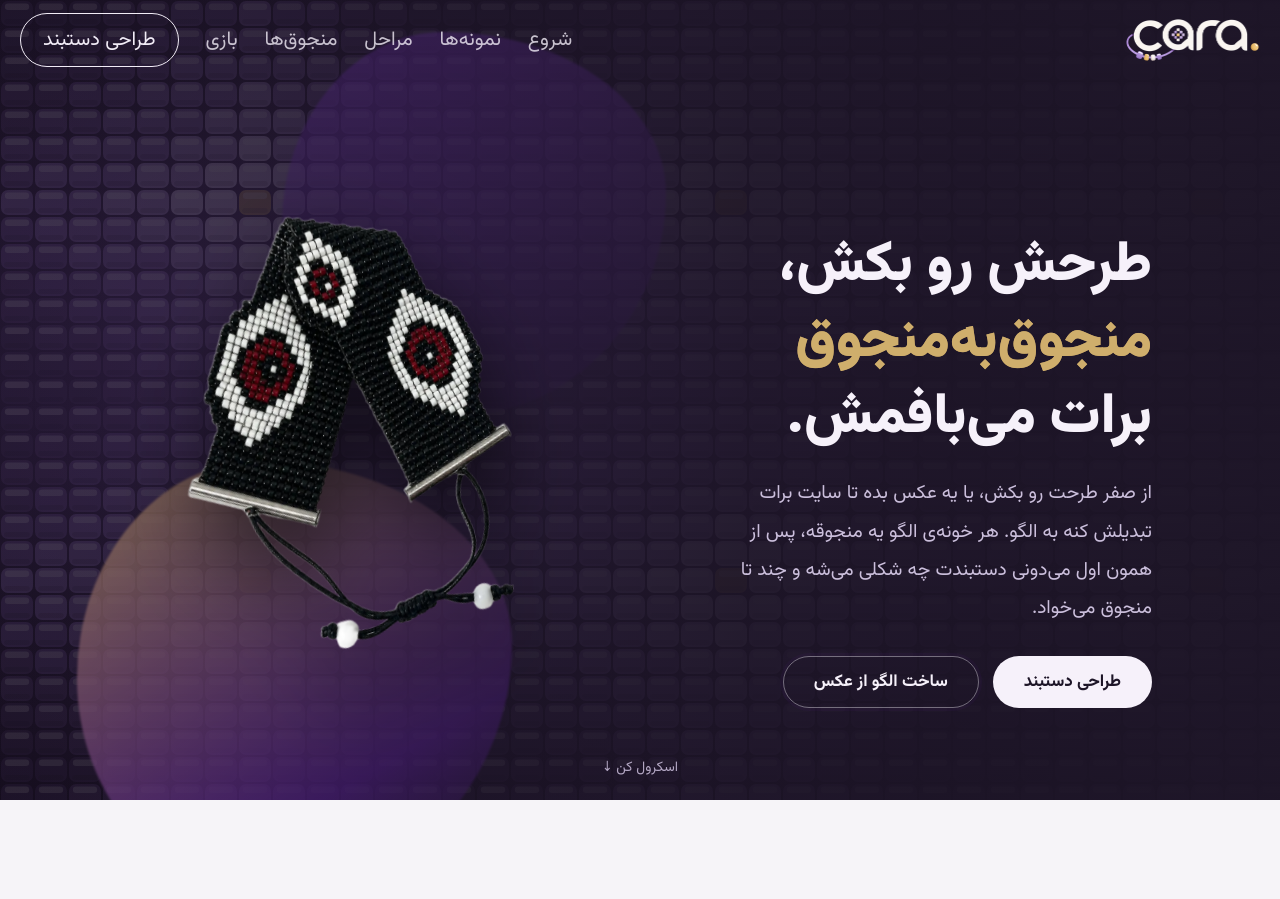
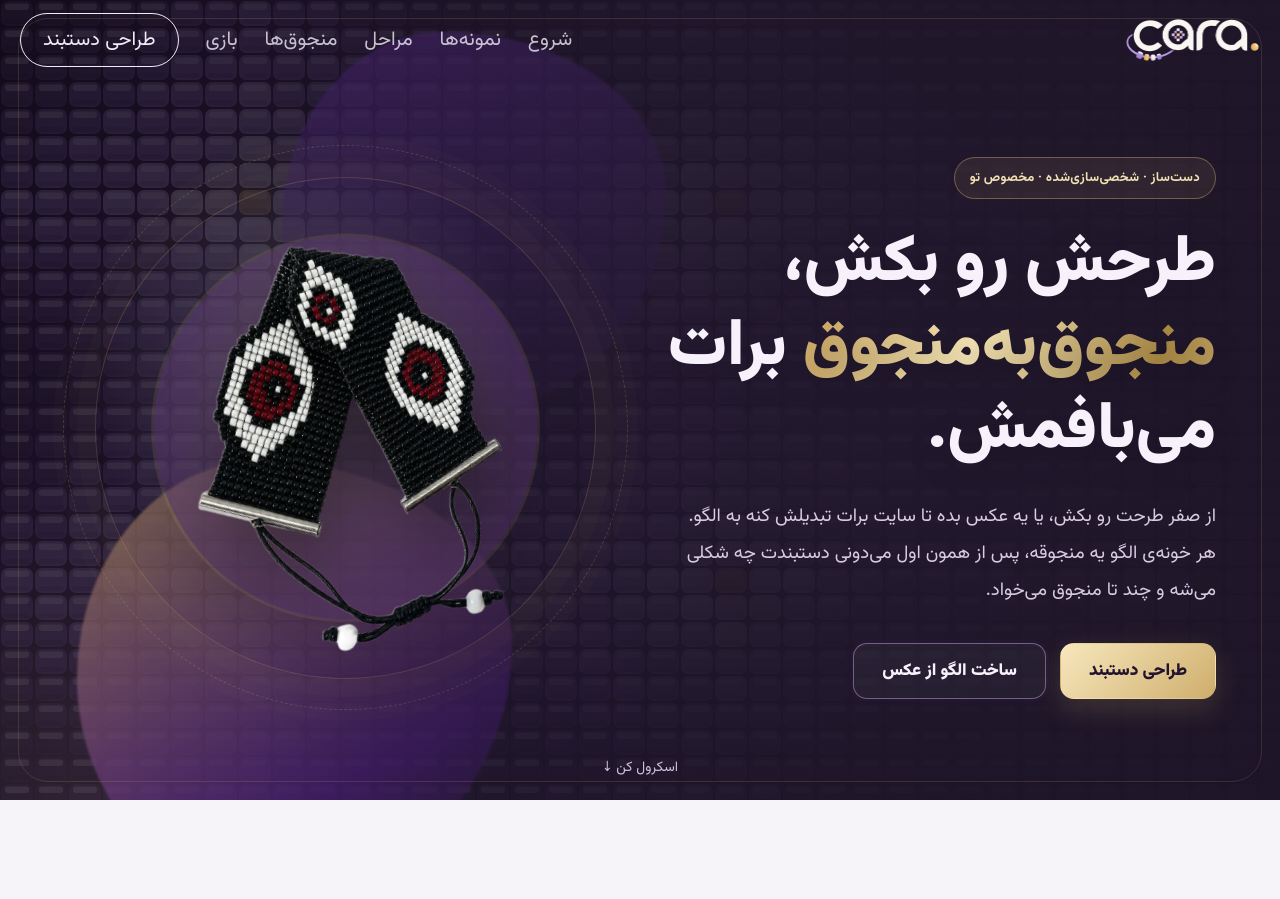
Before and after one commit to caraww/cara, a website: page index.html in a window 1280 px wide. Shown: the top 899 px of the page. Drawn offline with Linux system fonts and the light colour scheme.

Commit message:
Give Cara a bolder premium homepage hero
* Give Cara homepage a bolder premium product hero

* Refresh homepage stylesheet cache versions

```diff
--- a/css/hero.css
+++ b/css/hero.css
@@ -63,3 +63,145 @@
   .hero2 .hero-copy p{font-size:14.5px;line-height:1.8;margin-bottom:14px}
 }
 @media (max-width:360px){.hero2 .hero-copy .btns .btn{font-size:13px;padding:0 6px}}
+
+
+/* Cara art-direction refresh: a more dramatic, unmistakable product hero */
+.hero.hero2 {
+  background:
+    radial-gradient(ellipse 38% 72% at 74% 48%, rgba(115, 71, 146, .42), transparent 78%),
+    radial-gradient(ellipse 40% 58% at 10% 100%, rgba(184, 151, 90, .15), transparent 72%),
+    linear-gradient(125deg, #100a18 0%, #21142f 48%, #160d21 100%);
+}
+.hero.hero2::before {
+  content: "";
+  position: absolute;
+  inset: 18px;
+  border: 1px solid rgba(207, 174, 108, .17);
+  border-radius: 30px;
+  pointer-events: none;
+  z-index: 1;
+}
+.hero2 .hero-copy {
+  max-width: 640px;
+  padding: 26px 0 26px 12px;
+}
+.hero2 .hero-copy::before {
+  content: "دست‌ساز · شخصی‌سازی‌شده · مخصوص تو";
+  display: inline-flex;
+  align-items: center;
+  gap: 10px;
+  margin-bottom: 24px;
+  padding: 7px 15px;
+  border: 1px solid rgba(207, 174, 108, .42);
+  border-radius: 999px;
+  background: rgba(207, 174, 108, .09);
+  color: #f3e2b4;
+  font-size: 13px;
+  font-weight: 700;
+  letter-spacing: .02em;
+}
+.hero2 .hero-copy h1 {
+  font-size: clamp(42px, 5.1vw, 76px);
+  line-height: 1.28;
+  max-width: 11.5em;
+  text-wrap: pretty;
+  text-shadow: 0 8px 34px rgba(0,0,0,.18);
+}
+.hero2 .hero-copy h1 .gilt {
+  background: linear-gradient(110deg, #a7853f 0%, #f7e7b8 34%, #cfae6c 62%, #f7e7b8 78%, #a7853f 100%);
+  background-size: 220% 100%;
+  -webkit-background-clip: text;
+  background-clip: text;
+  color: transparent;
+}
+.hero2 .hero-copy p {
+  max-width: 31em;
+  margin-top: 24px;
+  margin-bottom: 34px;
+  color: #d7cce2;
+  font-size: clamp(17px, 1.45vw, 20px);
+}
+.hero2 .hero-copy .btns .btn {
+  min-height: 56px;
+  padding-inline: 28px;
+  border-radius: 14px;
+  font-weight: 800;
+}
+.hero2 .hero-copy .btns .btn.light {
+  background: linear-gradient(135deg, #f7e7bd, #cfae6c);
+  color: #21142f;
+  box-shadow: 0 10px 28px rgba(184,151,90,.23);
+}
+.hero2 .hero-copy .btns .btn.light:hover {
+  transform: translateY(-3px);
+  box-shadow: 0 16px 34px rgba(184,151,90,.32);
+}
+.hero2 .hero-copy .btns .btn.ghost {
+  background: rgba(255,255,255,.035);
+  border-color: rgba(238,226,248,.36);
+}
+.prod {
+  isolation: isolate;
+  min-width: 0;
+}
+.prod::before {
+  content: "";
+  position: absolute;
+  z-index: -1;
+  width: min(39vw, 560px);
+  aspect-ratio: 1;
+  border-radius: 50%;
+  background:
+    radial-gradient(circle at 42% 38%, rgba(255,255,255,.13), transparent 54%),
+    radial-gradient(circle, rgba(94,57,117,.48) 0 54%, rgba(207,174,108,.13) 54.3% 54.8%, transparent 55.2%);
+  border: 1px solid rgba(207,174,108,.22);
+  box-shadow: 0 0 0 18px rgba(207,174,108,.025), 0 0 0 42px rgba(207,174,108,.018);
+}
+.prod::after {
+  content: "";
+  position: absolute;
+  z-index: -1;
+  width: min(44vw, 620px);
+  aspect-ratio: 1;
+  border-radius: 50%;
+  border: 1px dashed rgba(207,174,108,.22);
+  transform: rotate(-14deg);
+}
+.prod img {
+  height: min(82vh, 790px);
+  max-width: 94%;
+  transform: rotateY(14deg) rotateZ(-8deg) scale(1.04);
+  filter: drop-shadow(0 36px 44px rgba(0,0,0,.52)) drop-shadow(0 0 32px rgba(207,174,108,.10));
+}
+.fc {
+  background: rgba(25, 15, 37, .78);
+  border-color: rgba(207,174,108,.48);
+  box-shadow: 0 14px 36px rgba(0,0,0,.22);
+}
+.fc b { color: #f7e7bd; }
+.hint { color: #d0c0df; }
+@media (min-width: 821px) {
+  .hero2 .hero-copy { justify-self: end; }
+  .prod { justify-self: center; width: 100%; }
+}
+@media (max-width: 820px) {
+  .hero.hero2 {
+    padding: 88px 20px 34px;
+    background:
+      radial-gradient(ellipse 110% 35% at 50% 60%, rgba(115,71,146,.34), transparent 78%),
+      linear-gradient(150deg, #100a18 0%, #21142f 58%, #160d21 100%);
+  }
+  .hero.hero2::before { inset: 8px; border-radius: 22px; }
+  .hero2 .hero-copy { padding: 10px 0 0; }
+  .hero2 .hero-copy::before { margin-bottom: 14px; font-size: 11px; padding: 6px 11px; }
+  .hero2 .hero-copy h1 { font-size: clamp(30px, 8.2vw, 42px); line-height: 1.32; }
+  .hero2 .hero-copy p { font-size: 14.5px; margin-top: 14px; }
+  .prod { margin-top: 8px; padding: 8px 0; }
+  .prod::before { width: min(76vw, 340px); }
+  .prod::after { width: min(86vw, 380px); }
+  .prod img { max-height: 42vh; max-width: 84%; height: auto; transform: rotateZ(-7deg); }
+  .fc { background: rgba(25,15,37,.72); }
+}
+@media (prefers-reduced-motion: reduce) {
+  .hero2 .hero-copy .btns .btn.light:hover { transform: none; }
+}
--- a/index.html
+++ b/index.html
@@ -6,7 +6,7 @@
     <link rel="icon" type="image/png" sizes="192x192" href="/img/cara-favicon.png?v=2">
     <link rel="icon" href="/favicon.ico?v=2" sizes="any">
     <link rel="apple-touch-icon" href="/img/cara-favicon.png?v=2">
-    <link rel="preconnect" href="https://fonts.googleapis.com"><link rel="preconnect" href="https://fonts.gstatic.com" crossorigin><link rel="stylesheet" href="https://fonts.googleapis.com/css2?family=Vazirmatn:wght@300;400;500;700;900&display=swap"><link rel="stylesheet" href="css/home.css" />
+    <link rel="preconnect" href="https://fonts.googleapis.com"><link rel="preconnect" href="https://fonts.gstatic.com" crossorigin><link rel="stylesheet" href="https://fonts.googleapis.com/css2?family=Vazirmatn:wght@300;400;500;700;900&display=swap"><link rel="stylesheet" href="css/home.css?v=2" />
     <meta name="description" content="خرید دستبند منجوقی دست‌باف با منجوق‌های دلیکای میوکی. طرح دلخواهت رو خودت بکش یا از روی عکس الگو بساز؛ دستبند رو با دست می‌بافم و برات پست می‌کنم." />
     <meta name="keywords" content="دستبند منجوقی, دستبند دست‌باف, دستبند دلیکا, منجوق میوکی, دستبند سفارشی, طراحی دستبند, الگوی منجوق‌کاری, cara" />
     <meta name="robots" content="index, follow, max-image-preview:large" />
@@ -57,7 +57,7 @@
     </script>
     <title>کارا (cara) — دستبند منجوقی دست‌باف | طراحی و سفارش آنلاین</title>
 <link rel="stylesheet" href="css/decor.css" />
-<link rel="stylesheet" href="css/hero.css?v=3" />
+<link rel="stylesheet" href="css/hero.css?v=4" />
 <style>
 /* ===== فوتر صفحه‌ی اصلی: تاریک، ستون‌بندی منظم، نخ مهره‌ای بالاش ===== */
 .foot{display:block;position:relative;margin-top:0;padding:0;border:0;
```
